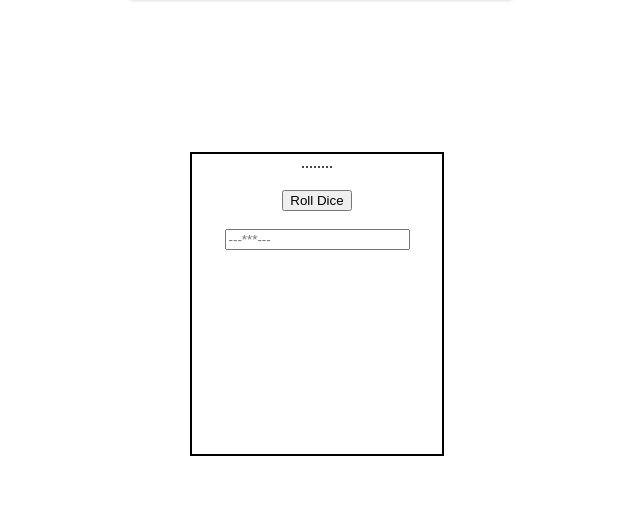
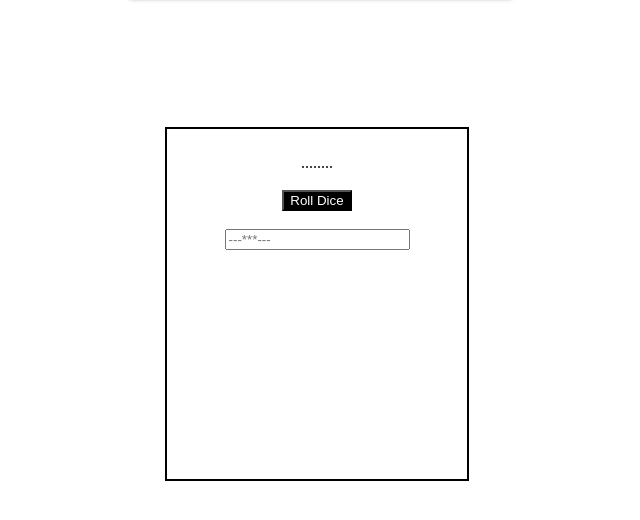
Before and after one commit to rakshasubramanya08/Dice_Roll, a plain HTML site: page index.html in a window 1280 px wide. Shown: the part 116-636 px from the top of the page, without its empty margins (323-963 px from the left). Drawn offline with Linux system fonts and the light colour scheme.

Commit message:
Added background colors to buttons and added hover funtions to button.

```diff
--- a/style.css
+++ b/style.css
@@ -21,6 +21,16 @@
     margin: 20px auto;
     width: 250px;
     height: 300px;
+    padding: 25px;
+}
 
+#btnCl{
+    background-color: black;
+    color: white;
+}
 
+#btnCl:hover{
+    cursor: pointer;
+    background-color: rgb(175, 218, 240);
+    color:rgb(13, 13, 14)
 }
```
